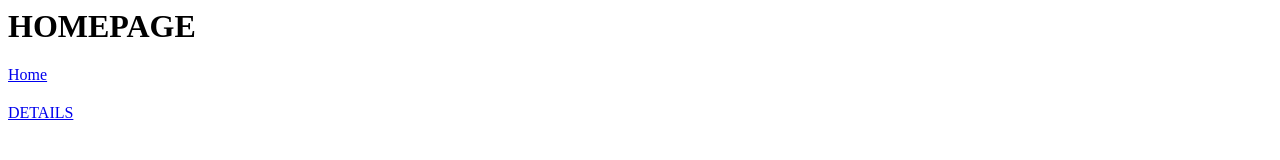
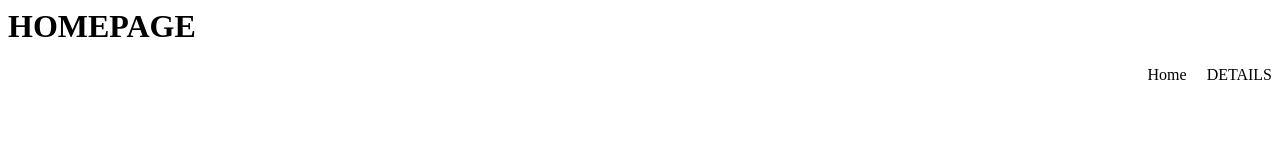
Before and after one commit to mastering23/bunny-web, a plain HTML site: page index.html in a window 1280 px wide. Drawn offline with Linux system fonts and the light colour scheme.

Commit message:
adding css at nav

```diff
--- a/css/styles.css
+++ b/css/styles.css
@@ -1,6 +1,9 @@
-header > nav{
+ nav ,a {
 
   display:flex;
+  justify-content: right;
+  text-decoration: none;
+  color: black;
   gap: 20px;
-  flex-direction: column;
+
 }
```
